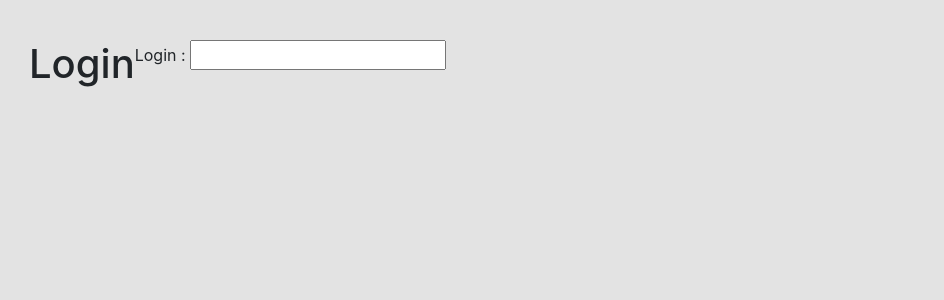
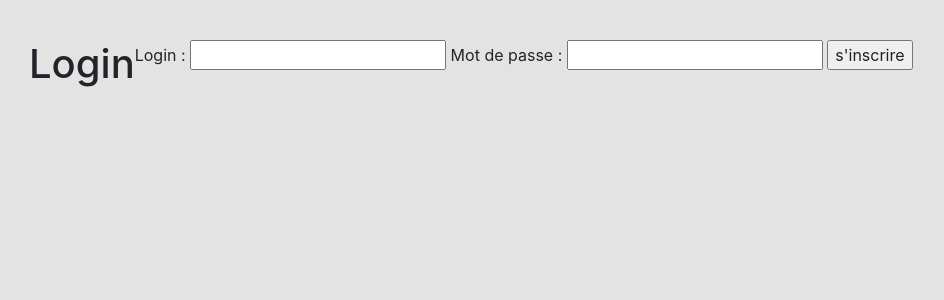
Before and after one commit to kamelderrar/TchatCared, a PHP site: page / in a window 1280 px wide. Shown: the top 300 px of the page, without its empty margins (96-1040 px from the left). Run offline with PHP 8.4, Linux system fonts and the light colour scheme; some libraries are stand-ins or nearby versions.

Commit message:
Ajout de champs ds le form home (login)

```diff
--- a/src/application/views/home.phtml
+++ b/src/application/views/home.phtml
@@ -2,5 +2,7 @@
     <h1>Login</h1>
     <form method="POST" action="">
        <label>Login : <input name="login" id="login" type="text"/></label>
+       <label>Mot de passe : <input name="password" id="password" type="password"/></label>
+       <input type ='submit' value = "s'inscrire" />
     </form>
 <?php }?>
```
